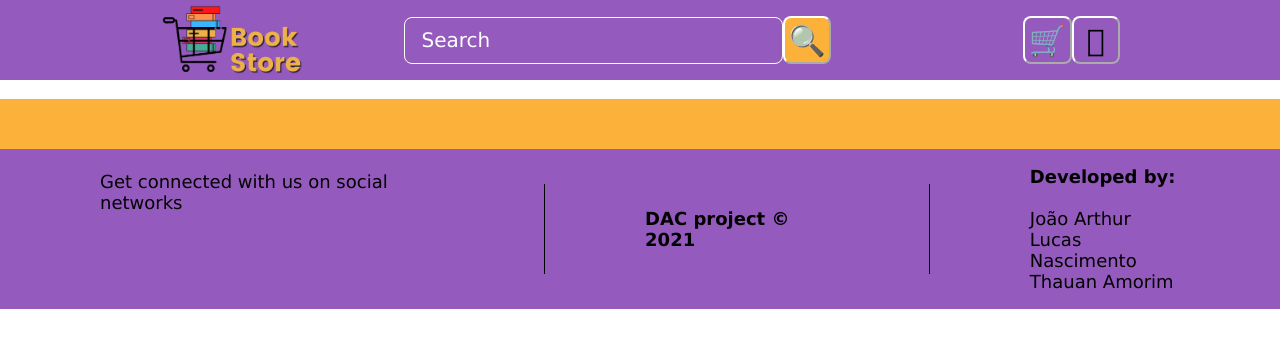
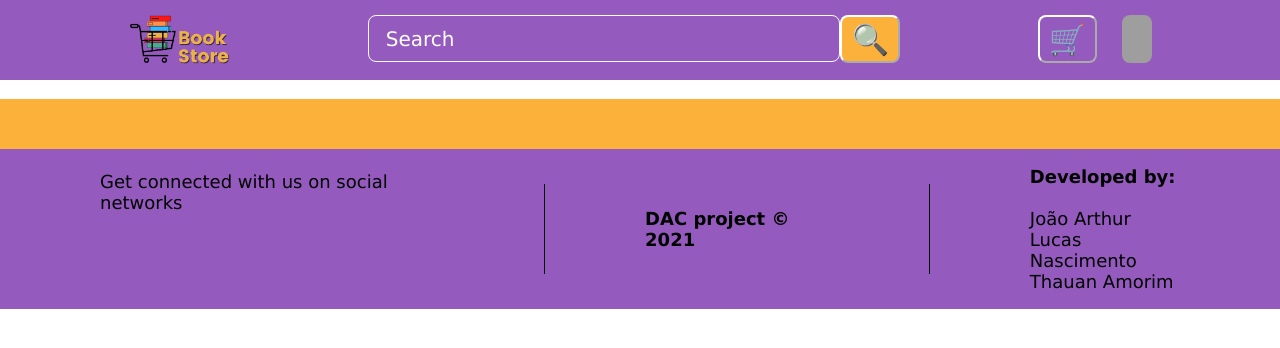
Before and after one commit to joaopaulopbjp/ifpb_monteiro_dac_2021_2_grupo_3, a Vue app in the folder frontend/: page / in a window 1280 px wide. Shown: the top 348 px of the page. Built offline with nearby package versions, Linux system fonts and the light colour scheme; grey boxes are pictures that could not be loaded.

Commit message:
adding interactive side menu to NavBar

```diff
--- a/frontend/src/components/NavBar.vue
+++ b/frontend/src/components/NavBar.vue
@@ -1,31 +1,85 @@
 <template>
   <header class="header">
-    <img src="@/image/logoBookStore.png" alt="Logo" />
-    <input class="field" type="text" placeholder=" Search" />
-    <button class="btn search">&#x1F50D;</button>
-    <button class="btn car">&#x1F6D2;</button>
-    <button class="btn menu">&#xe8fe;</button>
+    <nav>
+      <img src="@/image/logoBookStore.png" alt="Logo" />
+      <nav id="box-btn-input">
+        <input class="field" type="text" placeholder=" Search" />
+        <button class="btn search">&#x1F50D;</button>
+      </nav>
+
+      <button class="btn car">&#x1F6D2;</button>
+      <img @click="menuActive = !menuActive" alt="men" class="btn menu" src="https://raw.githubusercontent.com/william-costa/wdev-mock-site-resources/master/assets/images/menu.svg" >
+
+      <div @click="menuActive = !menuActive" class="menu-overlay" v-if="menuActive"></div>
+      <div class="menu-items" v-if="menuActive">
+          <ul>
+            <div class="box-profile">
+                <img alt="men" class="icon-menu" src="https://cdn-icons-png.flaticon.com/512/64/64572.png">
+                <h3>Profile</h3>
+            </div>
+            <h3>Highlights</h3>
+            <li><a href="/">Best Sellers</a></li>
+            <li><a href="/">Cheaper</a></li>
+            <h3>Cartegory</h3>
+            <li><a href="/">Adventury</a></li>
+            <li><a href="/">Romantic</a></li>
+            <li><a href="/">Supernatural</a></li>
+            <li><a href="/">Fantasy</a></li>
+            <h3>Filter</h3>
+            <li><a href="/">Adventury</a></li>
+            <li><a href="/">Romantic</a></li>
+            <li><a href="/">Supernatural</a></li>
+            <li><a href="/">Fantasy</a></li>
+          </ul>
+      </div>
+
+    </nav>
   </header>
 </template>
 
 <script>
-export default {};
+export default {
+  name: 'Header',
+  data() {
+    return {
+      menuActive: false
+    }
+  }
+
+};
 </script>
 
 <style scoped>
 .header {
+  width: 100%;
+  height: 80px;
   background-color: #955abe;
-  padding: 5px 10rem;
   display: flex;
   justify-content: center;
   align-items: center;
 }
+
+nav {
+  justify-content: space-between;
+  display: flex;
+  width: 80%;
+}
+
+#box-btn-input {
+  display: inline center;
+  justify-content: center;
+}
+
 .title {
   font-size: 1.5rem;
   color: #fff;
 }
 img {
-  height: 70px;
+  height:50px;
+}
+
+.icon-menu {
+  width: 50px;
 }
 
 input::placeholder {
@@ -41,12 +95,9 @@ input::placeholder {
 }
 
 .field {
-  justify-content: center;
-  font-family: Verdana, Geneva, Tahoma, sans-serif;
   font-size: 20px;
   height: 35px;
   width: 450px;
-  margin-left: 100px;
   padding: 5px 10px;
   border: 1px solid #fff;
   border-radius: 8px;
@@ -61,11 +112,65 @@ input::placeholder {
 
 .car {
   background: transparent;
-  margin-left: 20%;
 }
 
 .menu {
-  background: transparent;
+  width: 30px;
+  margin-left: 25px;
+}
+
+.menu-overlay {
+  position: fixed;
+  top: 0;
+  left: 0;
+  width: 80%;
+  height: 100vh;
+  background: black;
+  opacity: 0.6;
+}
+
+.menu-items {
+  position: fixed;
+  top: 0;
+  right: 0;
+  background-color: #955abe;
+  width: 20%;
+  height: 100vh;
+  display: flex;
+  justify-content: center;
+}
+
+.box-profile {
+  background-color: #fcb13a;
+  margin-bottom: 10px;
+  display: flex;
+  align-items: center;
+  justify-content: space-evenly;
+}
+
+ul ,.box-profile {
+  width: 100%;
+  height: 15vh;
+}
+
+a {
+  text-decoration: none;
+}
+
+ul {
+  list-style: none;
+  text-align: center;
+}
+
+ul , li {
+  margin: 15px 0;
+}
+
+ul, li, a {
+  color: #fff;
+}
+ul, li, h3 {
+  color: black;
 }
 
 /* @media only screen and (max-width: 800px) {
```
Also changed, not shown: frontend/src/assets/logo.png (deleted).
